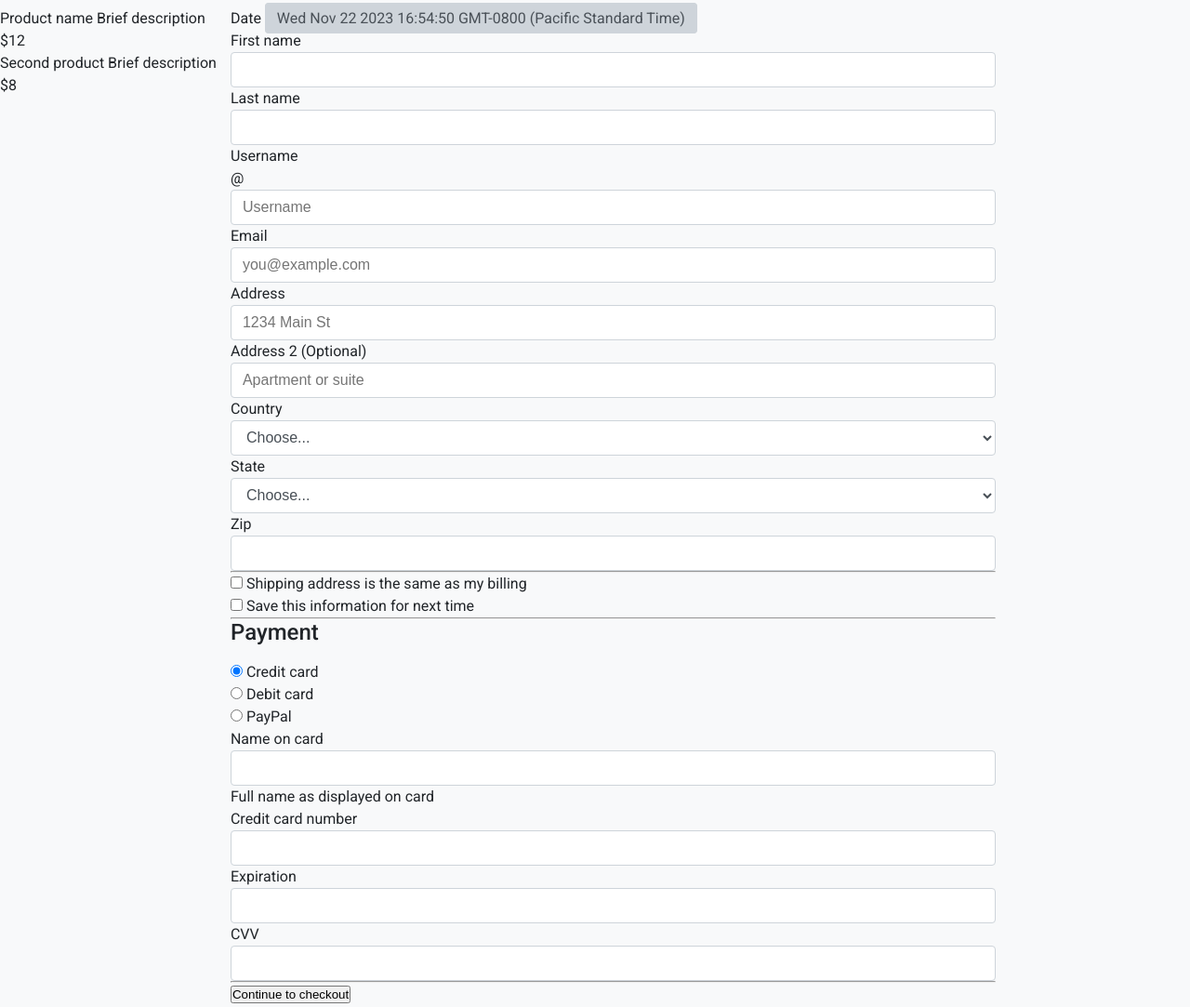
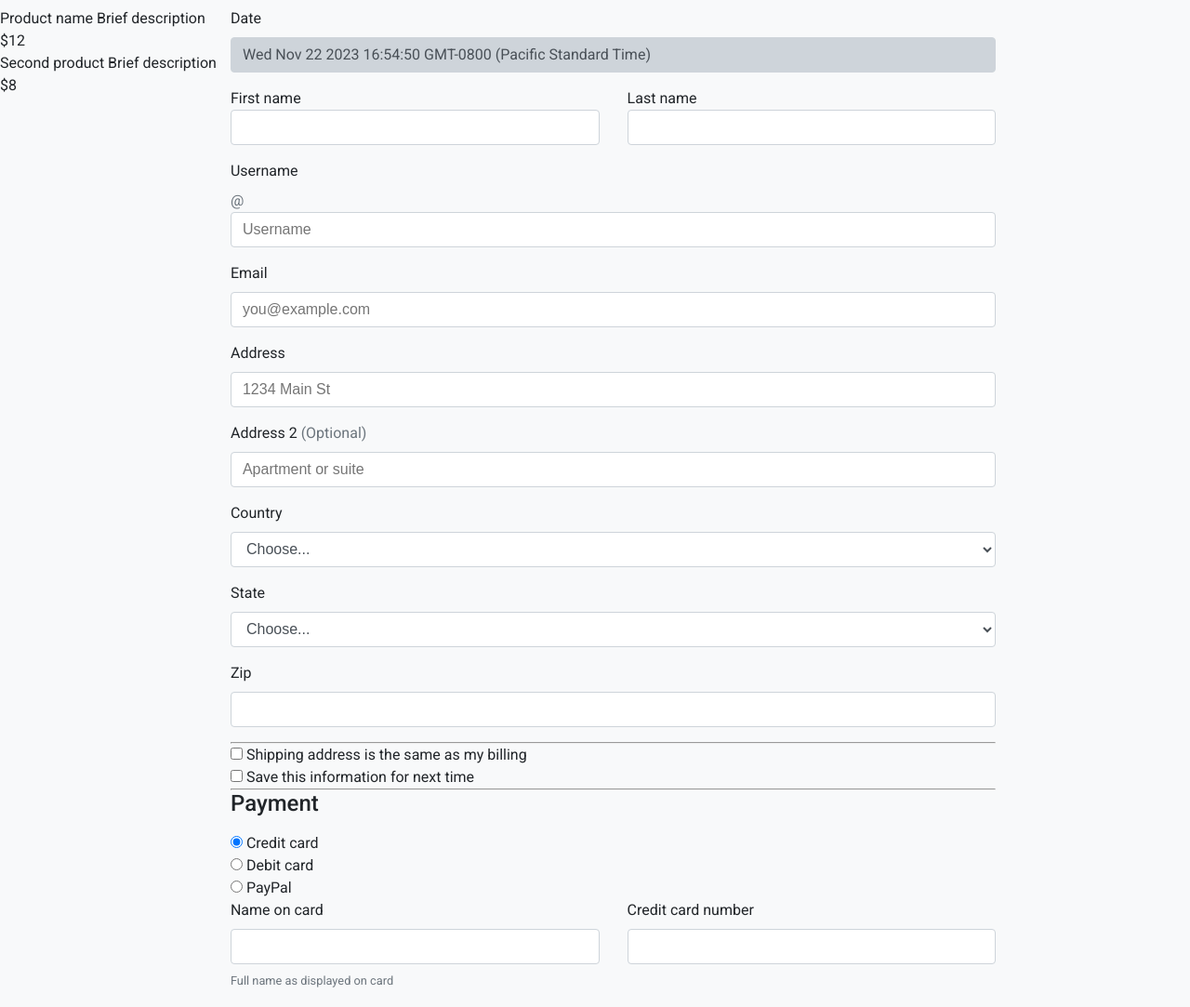
Before and after one commit to Mhadathy99/Bonus-Lab2, a plain HTML site: page index.html in a window 1280 px wide. Shown: the part 313-1396 px from the top of the page at 93% size. Drawn offline with Linux system fonts and the light colour scheme.

Commit message:
Adding style to different inputs

```diff
--- a/cs/STYLE.CSS
+++ b/cs/STYLE.CSS
@@ -90,3 +90,30 @@
     border-radius: 0.25rem;
     transition: border-color .15s ease-in-out,box-shadow .15s ease-in-out;
   }
+  .two-input-container {
+    display: flex;
+    margin-bottom: 1rem;
+    gap: 1.875rem;
+    justify-content: space-between;
+  }
+
+  .two-input-container span {
+    font-size: 80%;
+    font-weight: 400;
+    color: var(--grey);
+  }
+
+  .half-size-input {
+    width: 100%;
+  }
+  .one-row {
+    display: flex;
+    flex-direction: column;
+    gap: 0.5rem;
+    margin-bottom: 1rem;
+    width: 100%;
+  }
+
+  .one-row span {
+    color: var(--grey);
+  }
```
